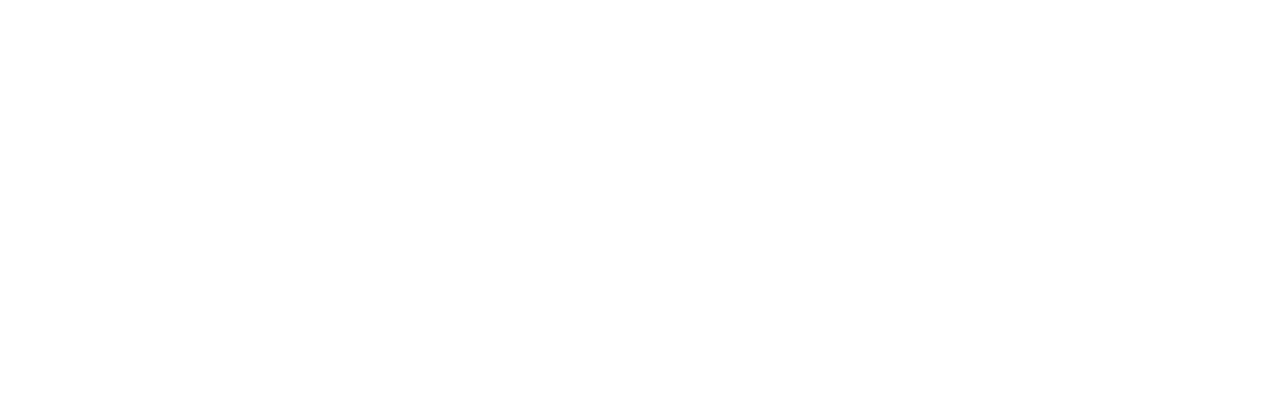
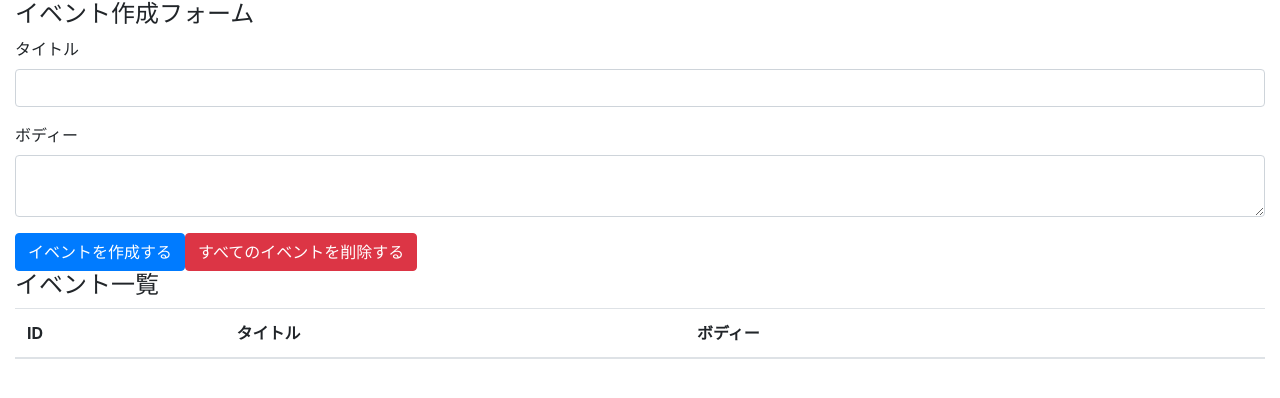
Before and after one commit to kenta0202/react-hooks-101, a React (Create React App) app: page / in a window 1280 px wide. Shown: the top 398 px of the page. Built offline with nearby package versions, Linux system fonts and the light colour scheme.

Commit message:
create event form and event table with bootstrap

```diff
--- a/package.json
+++ b/package.json
@@ -10,7 +10,9 @@
     "@types/node": "^16.11.26",
     "@types/react": "^17.0.43",
     "@types/react-dom": "^17.0.14",
+    "bootstrap": "4.3.1",
     "react": "^18.0.0",
+    "react-bootstrap": "^2.2.3",
     "react-dom": "^18.0.0",
     "react-scripts": "5.0.0",
     "typescript": "^4.6.3",
--- a/src/App.tsx
+++ /dev/null
@@ -1,5 +0,0 @@
-const App = () => {
-  return <div className="App"></div>;
-};
-
-export default App;
--- /dev/null
+++ b/src/components/App.tsx
@@ -0,0 +1,37 @@
+const App = () => {
+  return (
+    <div className="container-fluid">
+      <h4>イベント作成フォーム</h4>
+      <form action="">
+        <div className="form-group">
+          <label htmlFor="formEventTitle" className="">
+            タイトル
+          </label>
+          <input type="text" className="form-control" id="formEventTitle" />
+        </div>
+        <div className="form-group">
+          <label htmlFor="formEventBody" className="">
+            ボディー
+          </label>
+          <textarea className="form-control" id="formEventBody" />
+        </div>
+        <button className="btn btn-primary">イベントを作成する</button>
+        <button className="btn btn-danger">すべてのイベントを削除する</button>
+      </form>
+      <h4>イベント一覧</h4>
+      <table className="table table-hover">
+        <thead>
+          <tr>
+            <th>ID</th>
+            <th>タイトル</th>
+            <th>ボディー</th>
+            <th></th>
+          </tr>
+        </thead>
+        <tbody></tbody>
+      </table>
+    </div>
+  );
+};
+
+export default App;
--- a/src/index.tsx
+++ b/src/index.tsx
@@ -1,5 +1,6 @@
 import * as ReactDOMClient from "react-dom/client";
-import App from "./App";
+import App from "./components/App";
+import "bootstrap/dist/css/bootstrap.min.css";
 
 const container = document.getElementById("root") as HTMLElement;
 // Create a root.
```
Also changed, not shown: 1 other file (tests, documents, lock files or other folders).
